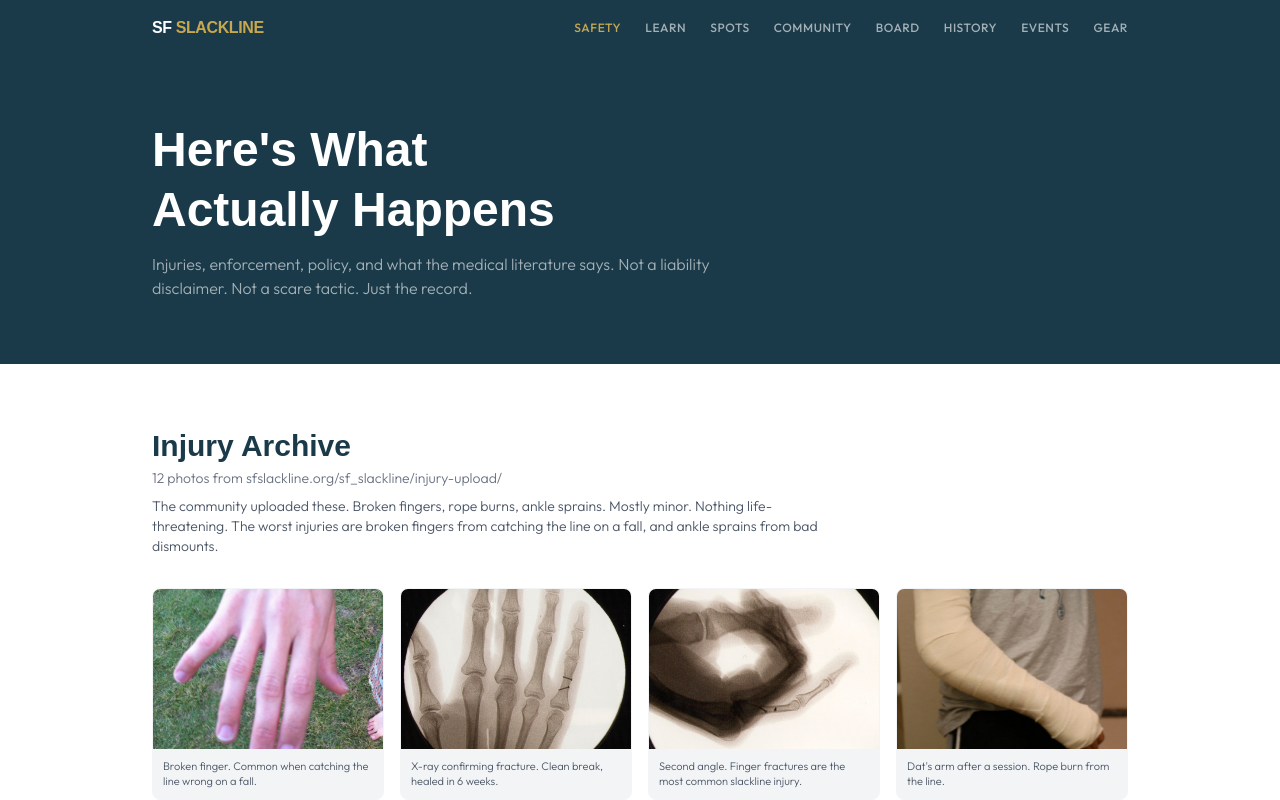
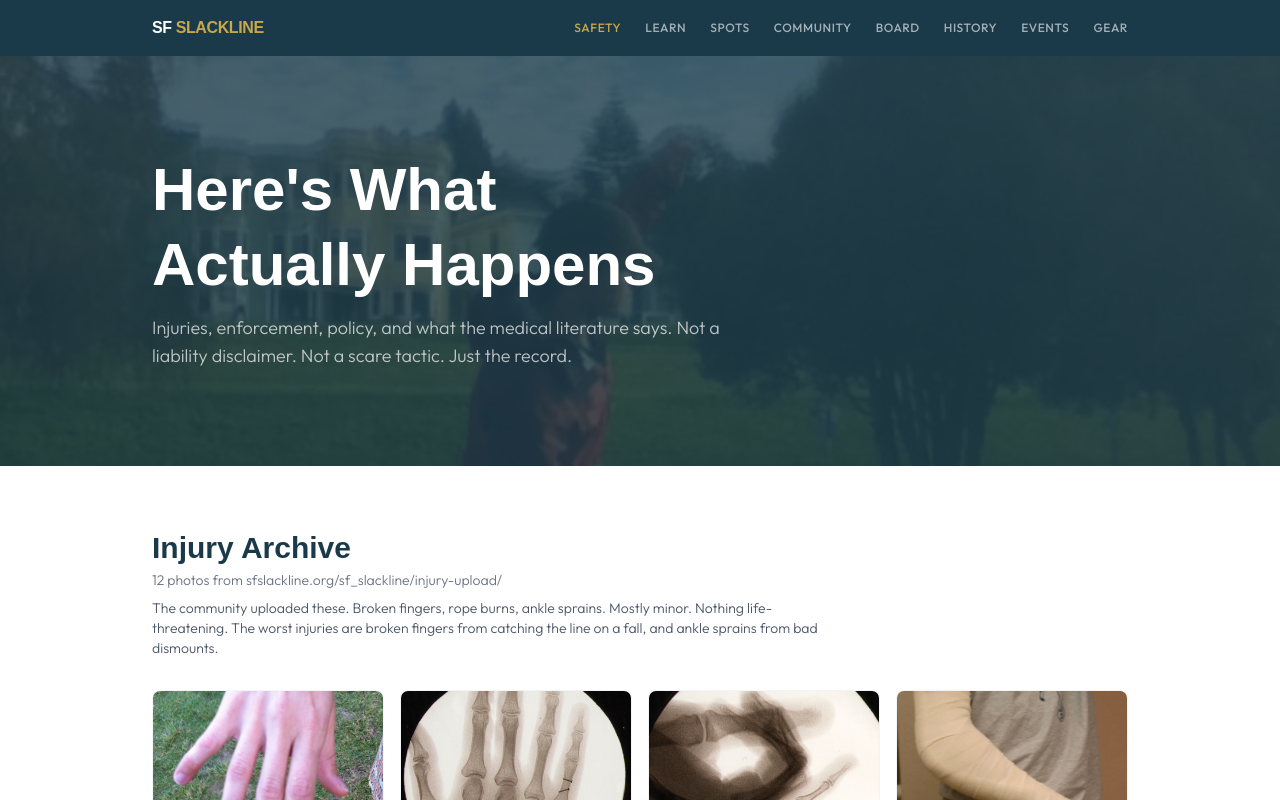
Before and after one commit to speedwarnsf/sfslackline, a Next.js app: page /safety in a window 1280 px wide. Shown: the top 800 px of the page. Built offline with nearby package versions, Linux system fonts and the light colour scheme; a web font is replaced by a local one.

Commit message:
Safety: hero photo background. Every page now has visual photography in the header.

```diff
--- a/src/app/safety/page.tsx
+++ b/src/app/safety/page.tsx
@@ -51,13 +51,16 @@ export default function SafetyPage() {
       {lightbox.index >= 0 && (
         <Lightbox images={lightbox.images} index={lightbox.index} onClose={lightbox.close} />
       )}
-      {/* Hero */}
-      <section className="bg-[#1A3A4A] py-12 sm:py-16">
-        <div className="max-w-5xl mx-auto px-5 sm:px-6">
-          <h1 className="font-display text-3xl sm:text-5xl font-black text-white leading-tight mb-3">
+      {/* Hero with photo */}
+      <section className="relative bg-[#1A3A4A] py-16 sm:py-24 overflow-hidden">
+        <div className="absolute inset-0 opacity-20">
+          <Image src="/photos/april2011.jpg" alt="April 2011" fill className="object-cover" priority />
+        </div>
+        <div className="relative max-w-5xl mx-auto px-5 sm:px-6">
+          <h1 className="font-display text-4xl sm:text-6xl font-black text-white leading-tight mb-3">
             Here&apos;s What<br />Actually Happens
           </h1>
-          <p className="text-white/60 text-sm sm:text-base font-light max-w-xl">
+          <p className="text-white/70 text-sm sm:text-lg font-light max-w-xl">
             Injuries, enforcement, policy, and what the medical literature says.
             Not a liability disclaimer. Not a scare tactic. Just the record.
           </p>
```
